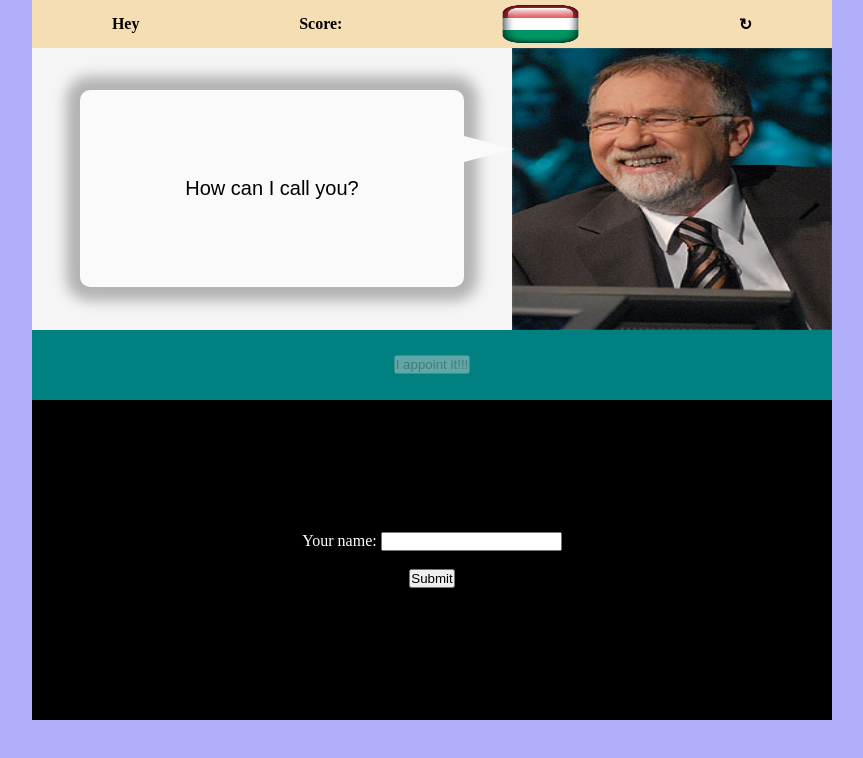
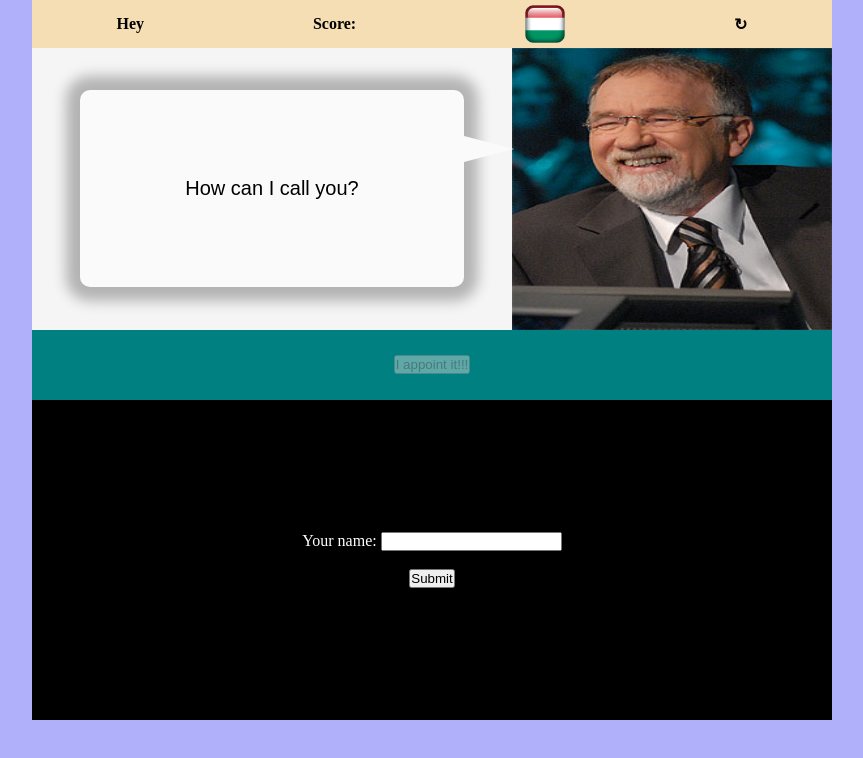
Before and after one commit to stokid/quiz-app-by-stoki, a plain HTML site: page index.html in a window 1280 px wide. Shown: the whole page, without its empty margins (208-1071 px from the left). Drawn offline with nearby package versions, Linux system fonts and the light colour scheme.

Commit message:
Update style.css

```diff
--- a/style.css
+++ b/style.css
@@ -25,6 +25,7 @@ body {
 #flags {
     height: 80%;
     width: 6vmax;
+    max-width: 40px;
 }
 #flags-icon {
     width: 100%;
```
